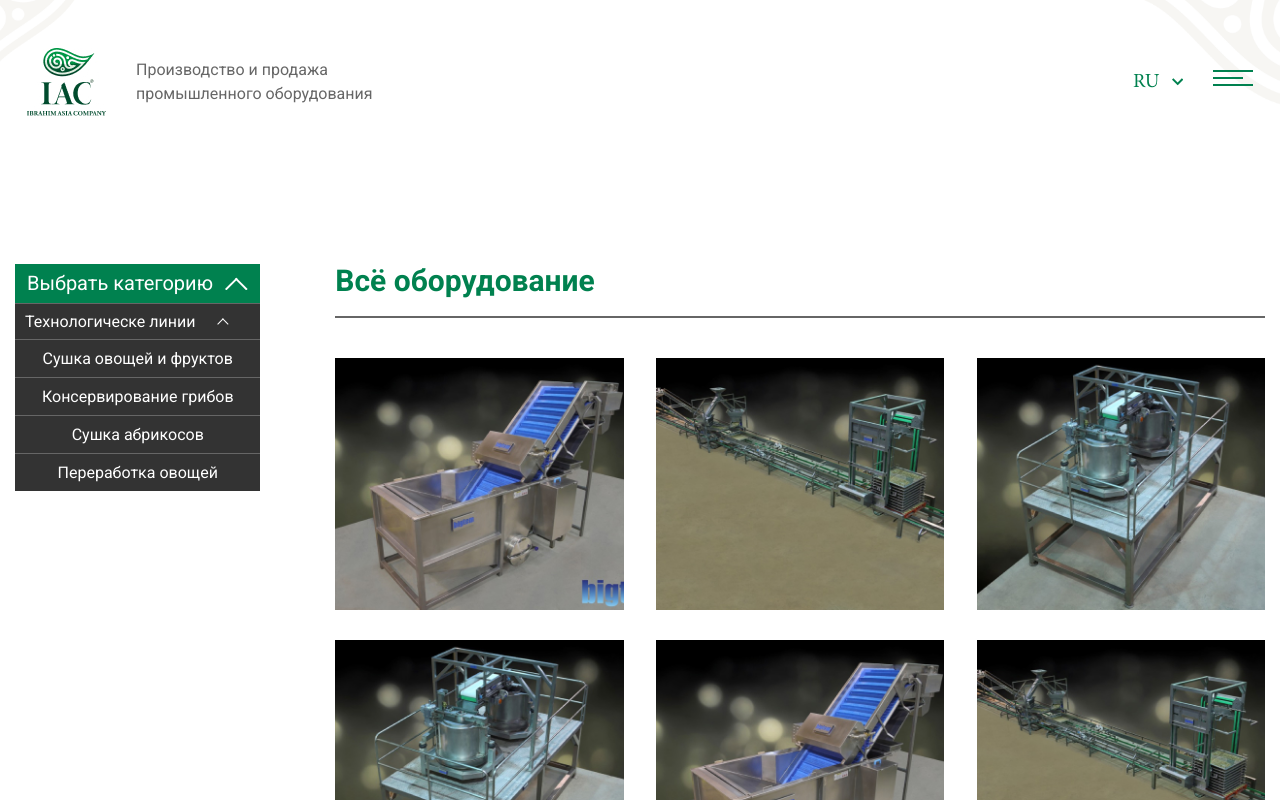
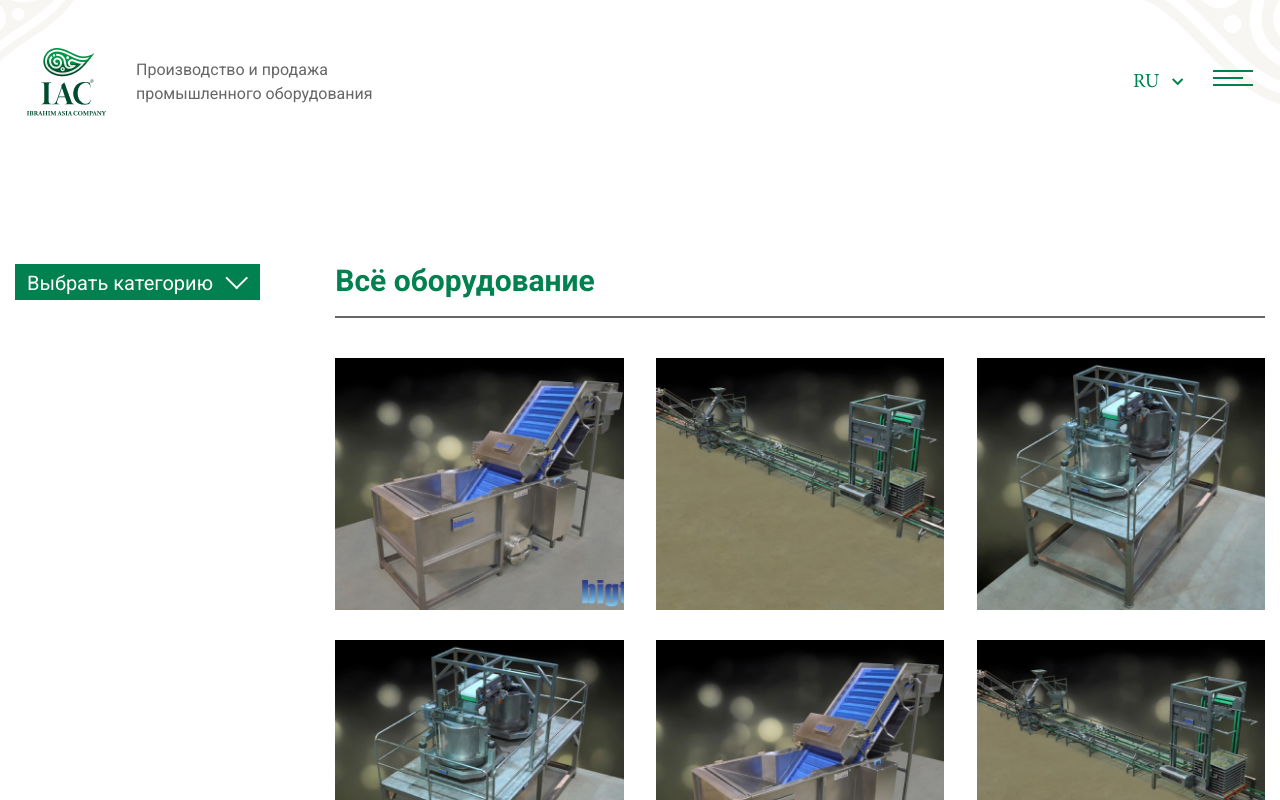
Before and after one commit to Rustam9724/IAC, a React (Create React App) app: page /all-products in a window 1280 px wide. Shown: the top 800 px of the page. Built offline with nearby package versions, Linux system fonts and the light colour scheme.

Commit message:
init: open and close categories in all products page

```diff
--- a/src/components/AllProducts.tsx
+++ b/src/components/AllProducts.tsx
@@ -1,17 +1,28 @@
+import { useState } from 'react';
+
 function AllProducts() {
+    const [isFirstLevelOpen, setIsFirstLevelOpen] = useState(false);
+    const [isSecondLevelOpen, setIsSecondLevelOpen] = useState(false);
+    const [isThirdLevelOpen, setIsThirdLevelOpen] = useState(false);
+
+    const fisrtLevelClickHandler = () => {
+        setIsFirstLevelOpen(!isFirstLevelOpen);
+        setIsSecondLevelOpen(!isSecondLevelOpen);
+    }
+
     return (
         <div className="all-products">
             <div className="all-products__container _container">
                 <div className="all-products__categories categories">
-                    <div className="categories__first-level">
+                    <div className={`categories__first-level ${isFirstLevelOpen ? 'open' : null}`} onClick={fisrtLevelClickHandler}>
                         <p>Выбрать категорию</p>
                         <div></div>
                     </div>
-                    <div className="categories__second-level">
+                    <div className={`categories__second-level ${isSecondLevelOpen ? 'open' : null}`} onClick={() => setIsThirdLevelOpen(!isThirdLevelOpen)}>
                         <p>Технологическе линии</p>
-                        <div></div>
+                        <div className={`${isThirdLevelOpen ? 'open' : null}`}></div>
                     </div>
-                    <div className="categories__third-level">
+                    <div className={`categories__third-level ${isThirdLevelOpen ? 'open' : null}`}>
                         <p>Сушка овощей и фруктов</p>
                         <p>Консервирование грибов</p>
                         <p>Сушка абрикосов</p>
--- a/src/styles/all-products.scss
+++ b/src/styles/all-products.scss
@@ -10,14 +10,17 @@
             color: white;
             line-height: 150%;
             font-weight: 400;
+            overflow: hidden;
 
             .categories__first-level {
+                position: relative;
                 padding: 12px;
                 display: flex;
                 background-color: $accent-color;
                 column-gap: 12px;
                 align-items: center;
                 cursor: pointer;
+                z-index: 2;
 
                 &:hover {
                     background-color: #005c39;
@@ -31,6 +34,15 @@
                     width: 23px;
                     height: 13px;
                     background-image: url("../../public/assets/all-products/arrow.svg");
+                    transform: rotate(180deg);
+                    transition: all 0.5s ease-in-out;
+                }
+
+                &.open {
+
+                    div {
+                        transform: unset;
+                    }
                 }
             }
 
@@ -41,6 +53,15 @@
                 border-top: 1px solid $secondary-text-color;
                 align-items: center;
                 column-gap: 22px;
+                margin-top: -39px;
+                transition: all 0.5s ease-in-out;
+                cursor: pointer;
+                position: relative;
+                z-index: 1;
+
+                &:hover {
+                    background-color: #131313;
+                }
 
                 p {
                     font-size: 1.6rem;
@@ -52,17 +73,38 @@
                     background-image: url("../../public/assets/all-products/arrow.svg");
                     background-size: contain;
                     background-repeat: no-repeat;
+                    transform: rotate(180deg);
+                    transition: all 0.5s ease-in-out;
+
+                    &.open {
+                        transform: unset;
+                    }
+                }
+
+                &.open {
+                    margin-top: 0;
                 }
             }
 
             .categories__third-level {
                 background-color: $text-color;
+                margin-top: -152px;
+                transition: all 0.5s ease-in-out;
+
+                &.open {
+                    margin-top: 0;
+                }
 
                 p {
                     border-top: 1px solid $secondary-text-color;
                     padding: 11px 0;
                     text-align: center;
                     font-size: 1.6rem;
+                    cursor: pointer;
+
+                    &:hover {
+                        background-color: #131313;
+                    }
                 }
             }
         }
```
